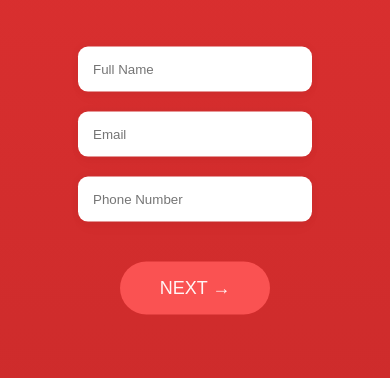
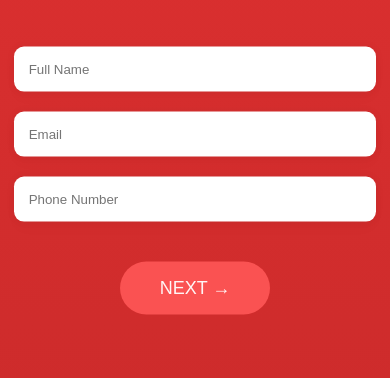
Before and after one commit to AlexW301/landing-page-funnel, a plain HTML site: page index.html in a window 390 px wide. Both pictures are taken after a click on the item "Yes". Shown: the part 279-657 px from the top of the page. Drawn offline with Linux system fonts and the light colour scheme.

Commit message:
Update styles.css

```diff
--- a/styles.css
+++ b/styles.css
@@ -197,4 +197,12 @@ input {
         width: 390px;
     }
 
+    .text-input-box {
+        width: 93%;
+
+        display: flex;
+        flex-direction: column;
+        gap: 20px;
+    }
+
 }
```
